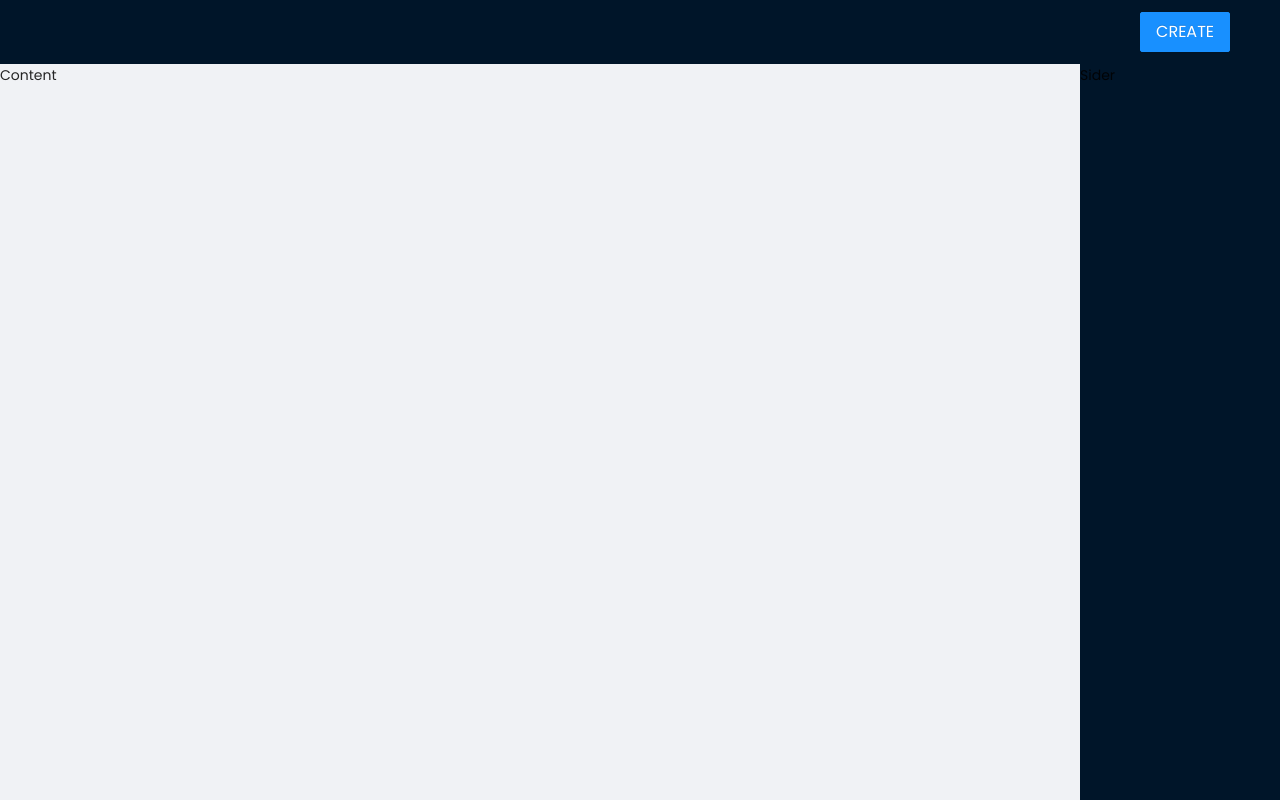
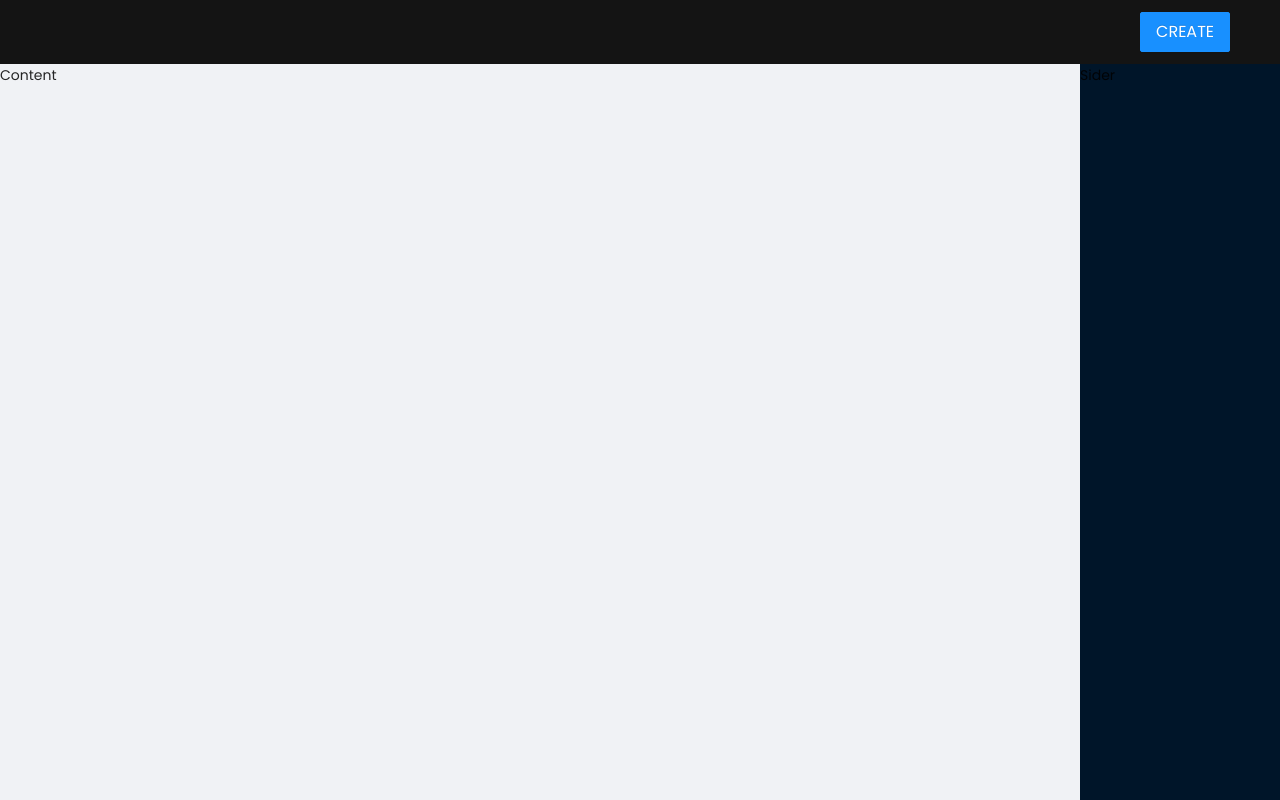
Before and after one commit to RalphPam/utak-test, a React (Create React App) app: page / in a window 1280 px wide. Built offline with nearby package versions, Linux system fonts and the light colour scheme.

Commit message:
Create UI for Header Component

```diff
--- a/src/components/Header.tsx
+++ b/src/components/Header.tsx
@@ -1,10 +1,12 @@
-import { Layout, Button, Row } from 'antd'
+import { Layout, Button } from 'antd'
 import styled from 'styled-components'
+import colors from '../utils/color'
 
 const StyledHeader = styled(Layout.Header)`
   display: flex;
   justify-content: flex-end;
   align-items: center;
+  background-color: ${colors.headerBg};
 `
 
 const Header = () => {
--- /dev/null
+++ b/src/utils/color.ts
@@ -0,0 +1,5 @@
+const colors = {
+  'headerBg': '#141414',
+}
+
+export default colors
```
